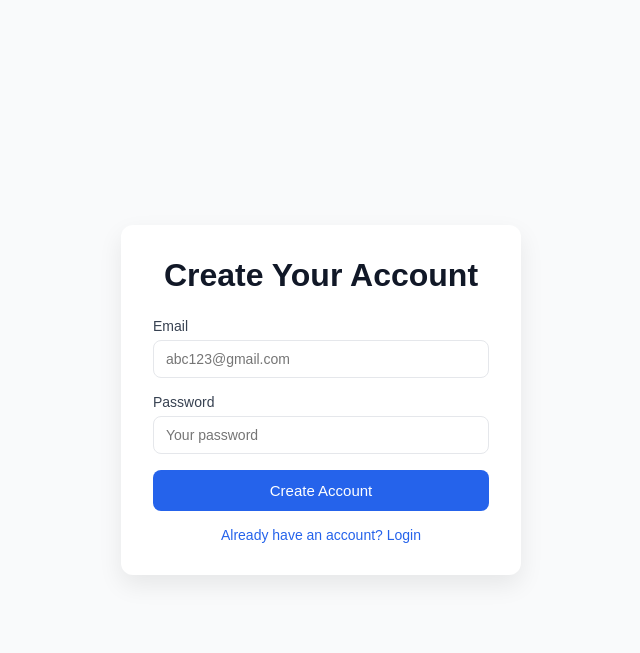
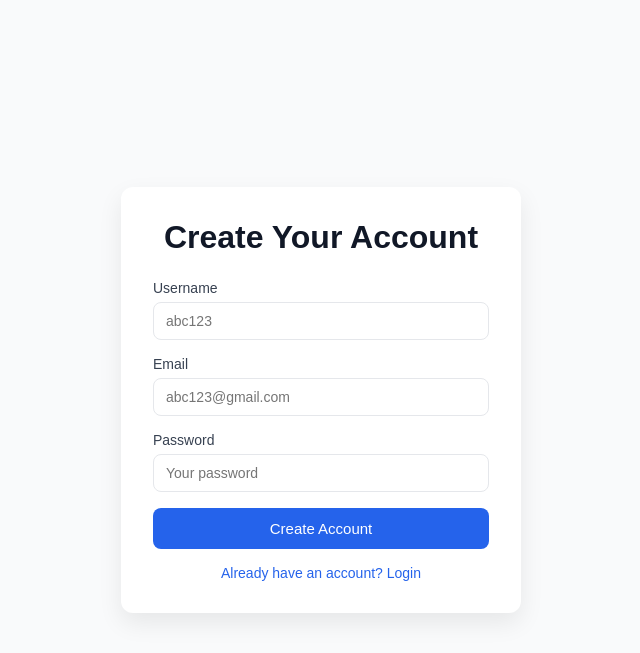
Before and after one commit to alimehdizad3/todolist-app, a Django app: page /register in a window 1280 px wide. Shown: the top 653 px of the page, without its empty margins (319-959 px from the left). Run offline with Django 5.2, Linux system fonts and the light colour scheme.

Commit message:
Add username support

```diff
--- a/ToDoAPI/templates/ToDoAPI/register.html
+++ b/ToDoAPI/templates/ToDoAPI/register.html
@@ -14,6 +14,9 @@
         <form action="/register" method="post">
             {% csrf_token %}
 
+            <label>Username</label>
+            <input type="text" name="username" required placeholder="abc123">
+
             <label>Email</label>
             <input type="email" name="email" required placeholder="abc123@gmail.com">
 
--- a/ToDoAPI/templates/ToDoAPI/welcome.html
+++ b/ToDoAPI/templates/ToDoAPI/welcome.html
@@ -8,7 +8,7 @@
 </head>
 <body>
     <nav>
-        <h1>Welcome</h1>
+        <h1>Welcome, {{ request.user.username|title }}</h1>
         <a href="{% url 'logout' %}">
             <button>Log Out</button>
         </a>
--- a/ToDoAPI/views.py
+++ b/ToDoAPI/views.py
@@ -7,10 +7,11 @@ from .models import Todo
 
 def register(request):
     if request.method == 'POST':
+        username = request.POST['username']
         email = request.POST['email']
         password = request.POST['password']
 
-        user = User.objects.create_user(username=email, email=email, password=password)
+        user = User.objects.create_user(username=username, email=email, password=password)
 
         return redirect('/login')
 
```
Also changed, not shown: db.sqlite3.
